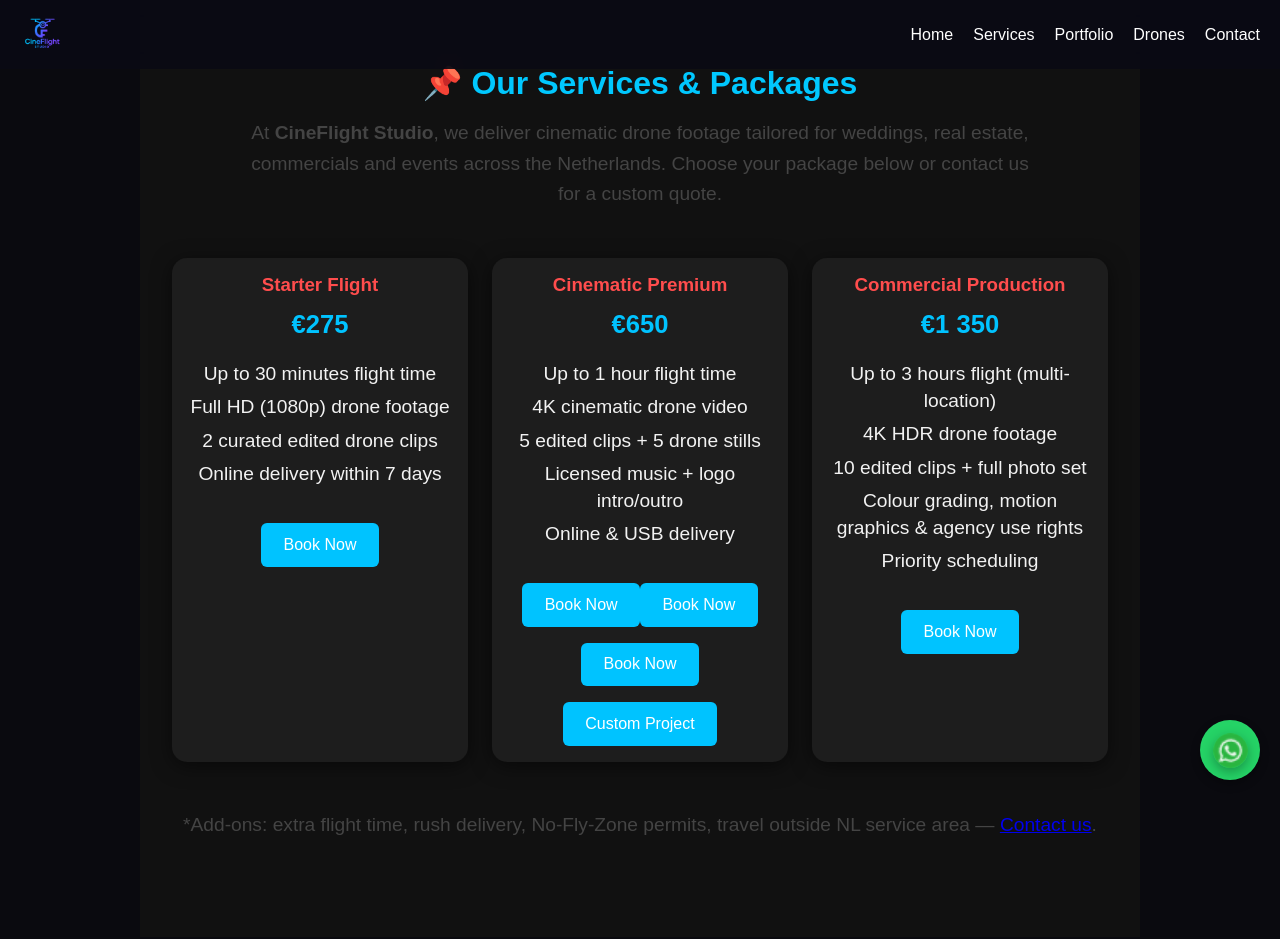
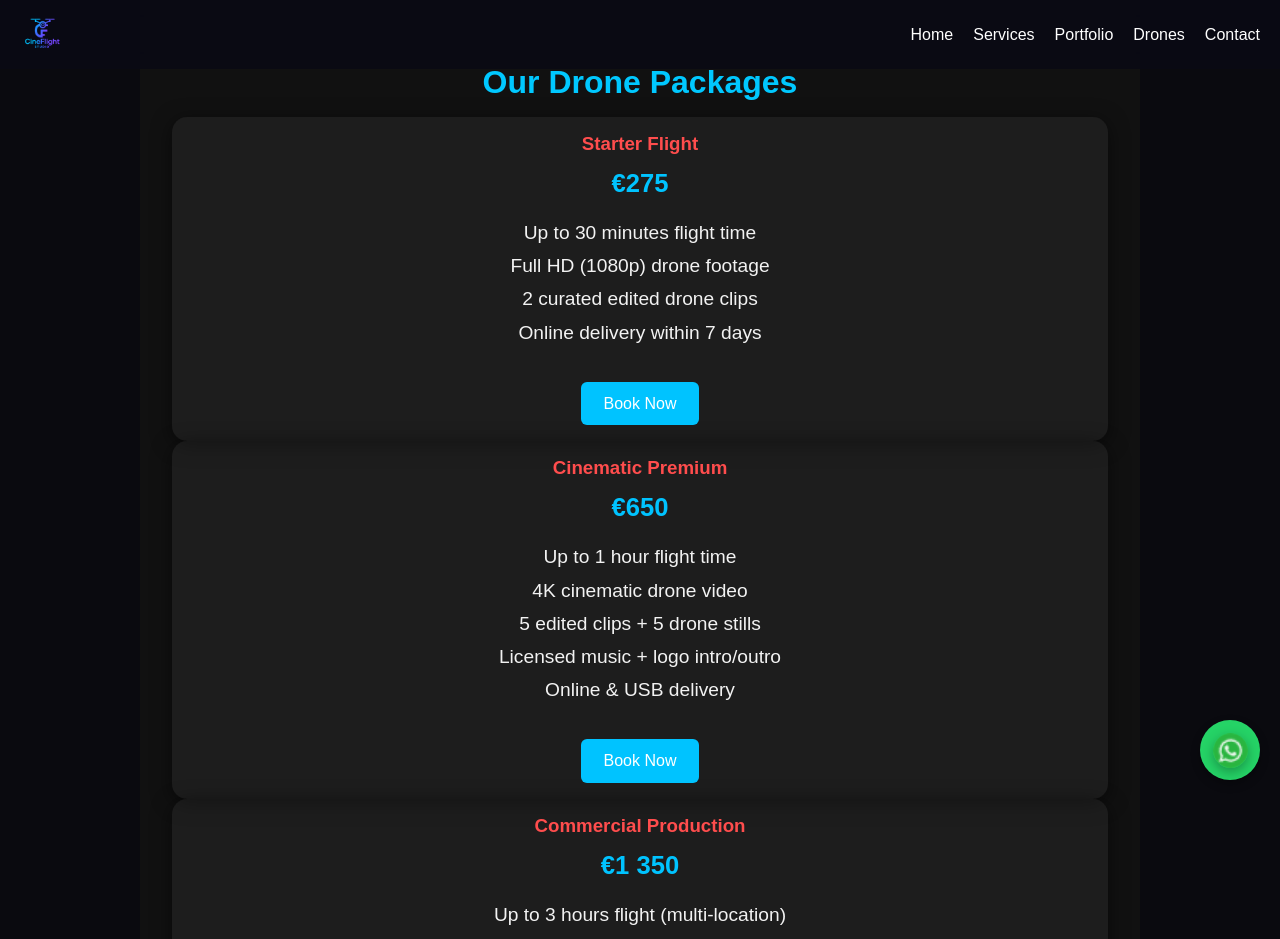
Before and after one commit to CineFlight-studio/cineflightstudio, a React (Vite) app: page /services in a window 1280 px wide. Shown: the top 939 px of the page. Built offline with nearby package versions, Linux system fonts and the light colour scheme.

Commit message:
updated service page

```diff
--- a/src/pages/Services.jsx
+++ b/src/pages/Services.jsx
@@ -1,63 +1,80 @@
+// src/pages/Services.jsx
 import { Link } from "react-router-dom"
 import "./Pages.css"
 
 function Services() {
+  const packages = [
+    {
+      name: "Starter Flight",
+      price: "€275",
+      description: [
+        "Up to 30 minutes flight time",
+        "Full HD (1080p) drone footage",
+        "2 curated edited drone clips",
+        "Online delivery within 7 days",
+      ],
+      link: "/booking?package=starter",
+    },
+    {
+      name: "Cinematic Premium",
+      price: "€650",
+      description: [
+        "Up to 1 hour flight time",
+        "4K cinematic drone video",
+        "5 edited clips + 5 drone stills",
+        "Licensed music + logo intro/outro",
+        "Online & USB delivery",
+      ],
+      link: "/booking?package=premium",
+    },
+    {
+      name: "Commercial Production",
+      price: "€1 350",
+      description: [
+        "Up to 3 hours flight (multi-location)",
+        "4K HDR drone footage",
+        "10 edited clips + full photo set",
+        "Colour grading, motion graphics & agency use rights",
+        "Priority scheduling",
+      ],
+      link: "/booking?package=commercial",
+    },
+  ]
+
   return (
-    <section className="page-section">
-      <h2 className="page-title">📌 Our Services & Packages</h2>
-      <p className="page-subtitle">
-        At <strong>CineFlight Studio</strong>, we deliver cinematic drone footage tailored for weddings, real estate, commercials and events across the Netherlands. Choose your package below or contact us for a custom quote.
-      </p>
+    <section className="page-section services">
+      <h2 className="page-title">Our Drone Packages</h2>
+      <div className="service-cards">
+        {packages.map((pkg, index) => (
+          <div className="service-card" key={index}>
+            <h3>{pkg.name}</h3>
+            <p className="price">{pkg.price}</p>
+            <ul>
+              {pkg.description.map((line, i) => (
+                <li key={i}>{line}</li>
+              ))}
+            </ul>
+            <Link to={pkg.link} className="cta">
+              Book Now
+            </Link>
+          </div>
+        ))}
 
-      <div className="services-grid">
-        {/* Starter Flight */}
-        <div className="service-card">
-          <h3>Starter Flight</h3>
-          <p className="price">€275</p>
+        {/* ✅ Custom Project card */}
+        <div className="service-card custom">
+          <h3>Custom Project</h3>
+          <p className="price">From €30</p>
           <ul>
-            <li>Up to 30 minutes flight time</li>
-            <li>Full HD (1080p) drone footage</li>
-            <li>2 curated edited drone clips</li>
-            <li>Online delivery within 7 days</li>
+            <li>Build your own package</li>
+            <li>Adjust duration, editing & extras</li>
+            <li>Instant price estimation</li>
+            <li>Book directly online</li>
           </ul>
-          <Link to="/booking" className="cta">Book Now</Link>
-        </div>
-
-        {/* Cinematic Premium */}
-        <div className="service-card">
-          <h3>Cinematic Premium</h3>
-          <p className="price">€650</p>
-          <ul>
-            <li>Up to 1 hour flight time</li>
-            <li>4K cinematic drone video</li>
-            <li>5 edited clips + 5 drone stills</li>
-            <li>Licensed music + logo intro/outro</li>
-            <li>Online & USB delivery</li>
-          </ul>
-          <Link to="/booking?package=starter" className="cta">Book Now</Link>
-          <Link to="/booking?package=premium" className="cta">Book Now</Link>
-          <Link to="/booking?package=commercial" className="cta">Book Now</Link>
-          <Link to="/custom" className="cta">Custom Project</Link>
-          </div>
-
-        {/* Commercial Production */}
-        <div className="service-card">
-          <h3>Commercial Production</h3>
-          <p className="price">€1 350</p>
-          <ul>
-            <li>Up to 3 hours flight (multi-location)</li>
-            <li>4K HDR drone footage</li>
-            <li>10 edited clips + full photo set</li>
-            <li>Colour grading, motion graphics & agency use rights</li>
-            <li>Priority scheduling</li>
-          </ul>
-          <Link to="/booking" className="cta">Book Now</Link>
+          <Link to="/custom" className="cta">
+            Custom Project
+          </Link>
         </div>
       </div>
-
-      <p style={{ marginTop: "2rem", textAlign: "center" }}>
-        *Add-ons: extra flight time, rush delivery, No-Fly-Zone permits, travel outside NL service area — <Link to="/contact">Contact us</Link>.
-      </p>
     </section>
   )
 }
```
